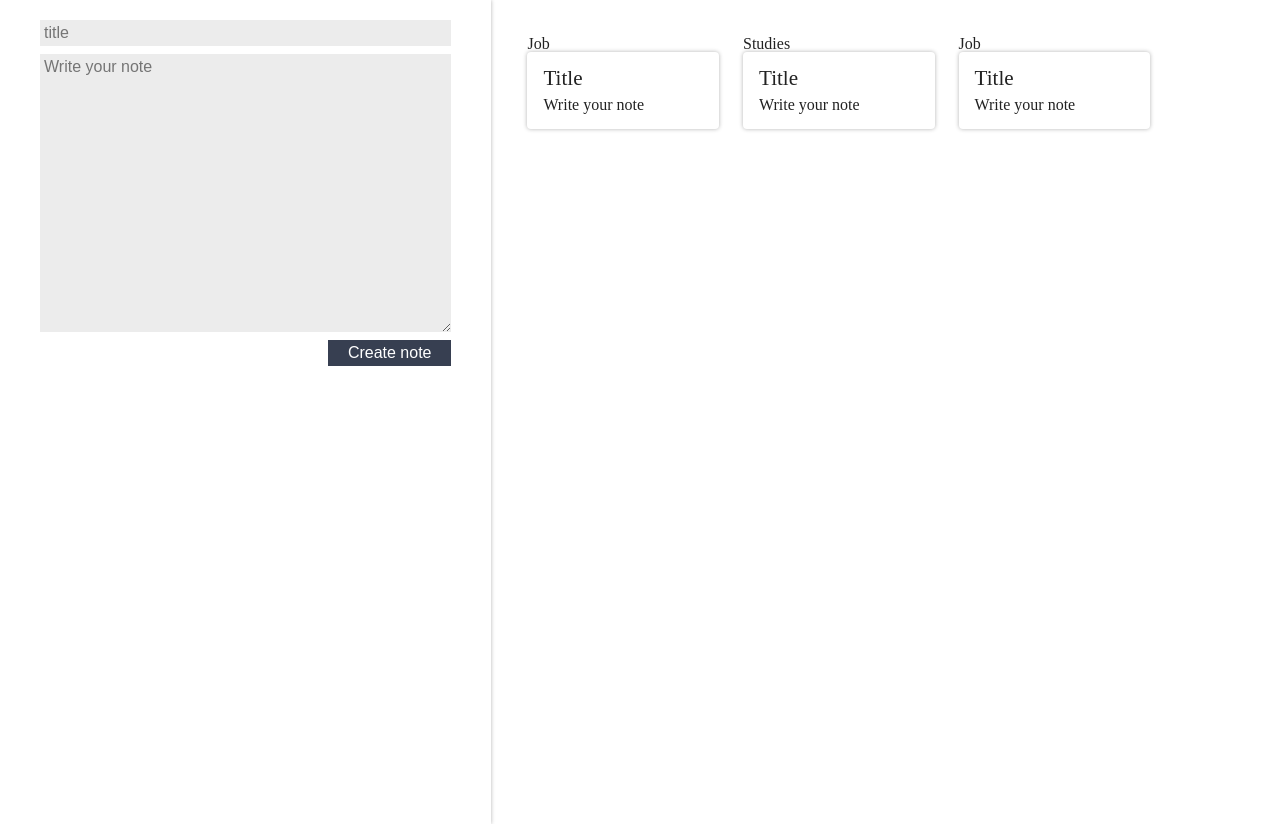
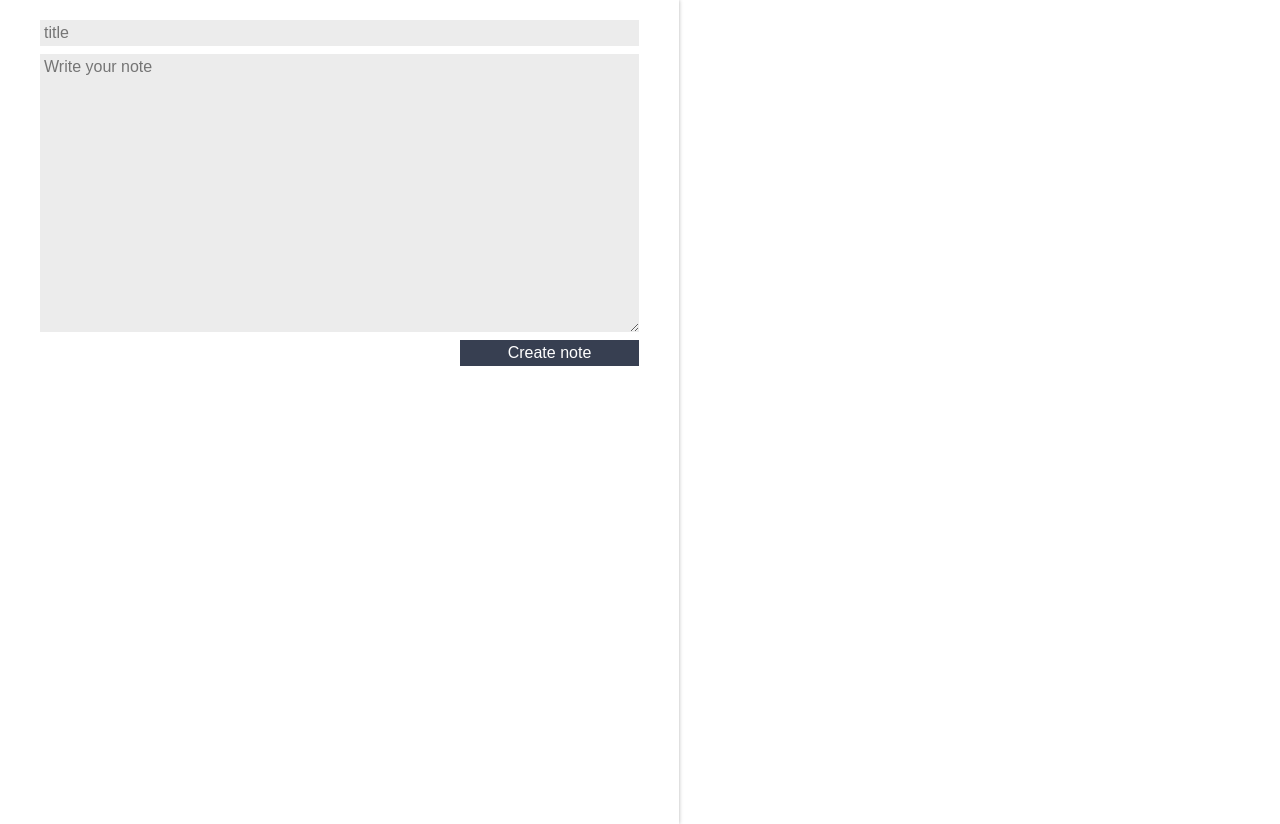
Before and after one commit to GuilhermeSR98/Notes-app-with-React, a React (Create React App) app in the folder ceep/: page / in a window 1280 px wide. Built offline with nearby package versions, Linux system fonts and the light colour scheme.

Commit message:
:sparkles: Creating Handles and passing properties to create a new note

```diff
--- a/ceep/src/App.js
+++ b/ceep/src/App.js
@@ -5,11 +5,19 @@ import "./assets/App.css";
 import "./assets/index.css";
 
 class App extends Component {
+  constructor() {
+    super();
+    this.notes = [];
+  }
+  createNote(title, text) {
+    const newNote = { title, text };
+    this.notes.push(newNote);
+  }
   render() {
     return (
       <section className="content">
-        <RegistrationForm />
-        <ListOfNotes />
+        <RegistrationForm createNote={this.createNote.bind(this)} />
+        <ListOfNotes notes={this.notes} />
       </section>
     );
   }
--- a/ceep/src/RegistrationForm/RegistrationForm.jsx
+++ b/ceep/src/RegistrationForm/RegistrationForm.jsx
@@ -1,18 +1,38 @@
 import React, { Component } from "react";
 import "./style.css";
 class RegistrationForm extends Component {
+  constructor(props) {
+    super(props);
+    this.title = "";
+    this.text = "";
+  }
+  handleTitleChange(event) {
+    this.title = event.target.value;
+    event.stopPropagation();
+  }
+  handletextChange(event) {
+    this.text = event.target.value;
+    event.stopPropagation();
+  }
+  createNote(event) {
+    this.props.createNote(this.title, this.text);
+    event.preventDefault();
+    event.stopPropagation();
+  }
   render() {
     return (
-      <form className="registration-form">
+      <form className="registration-form" onSubmit={this.createNote.bind(this)}>
         <input
           type="text"
           placeholder="title"
           className="registration-form_input"
+          onChange={this.handleTitleChange.bind(this)}
         />
         <textarea
           rows={15}
           placeholder="Write your note"
           className="registration-form_input"
+          onChange={this.handletextChange.bind(this)}
         />
         <button className="registration-form_input registration-form_submit">
           Create note
--- a/ceep/src/components/ListOfNotes/ListOfNotes.jsx
+++ b/ceep/src/components/ListOfNotes/ListOfNotes.jsx
@@ -1,15 +1,15 @@
 import React, { Component } from "react";
 import NoteCard from "../NoteCard/NoteCard";
-import './style.css'
+import "./style.css";
 
 class ListOfNotes extends Component {
   render() {
     return (
-      <ul className = 'notes-list'>
-        {Array.of("Job", "Studies", "Job").map((category, index) => {
+      <ul className="notes-list">
+        {this.props.notes.map((note, index) => {
           return (
-            <li className = 'notes-list_item' key={index}>
-              <div>{category}</div>
+            <li className="notes-list_item" key={index}>
+              <div>{note}</div>
               <NoteCard />
             </li>
           );
```
